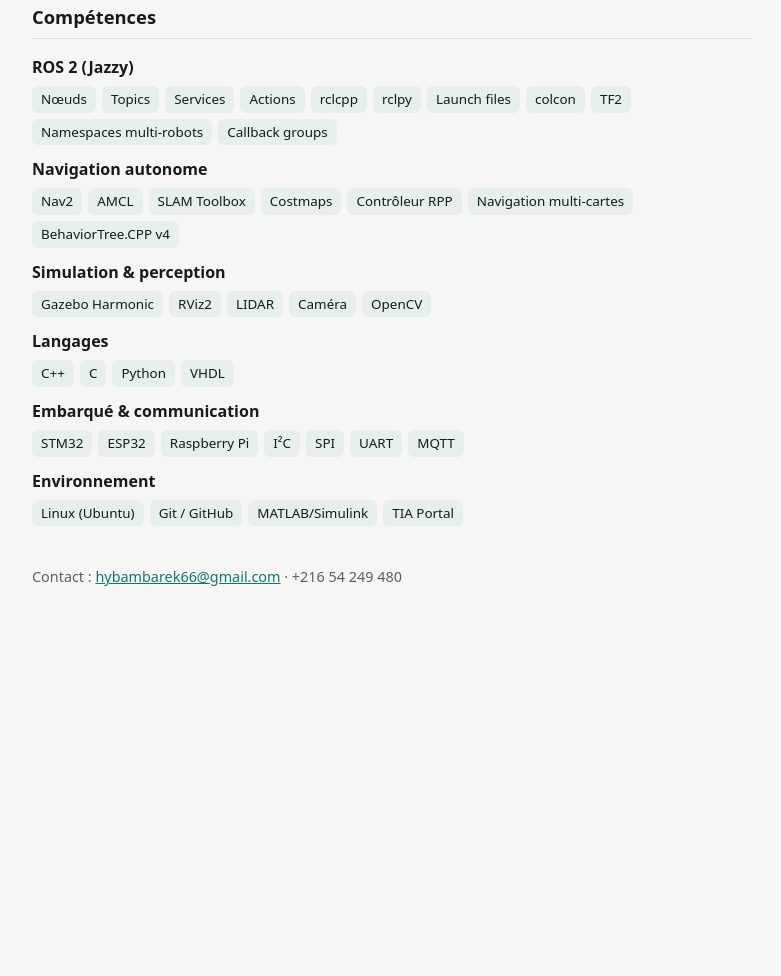
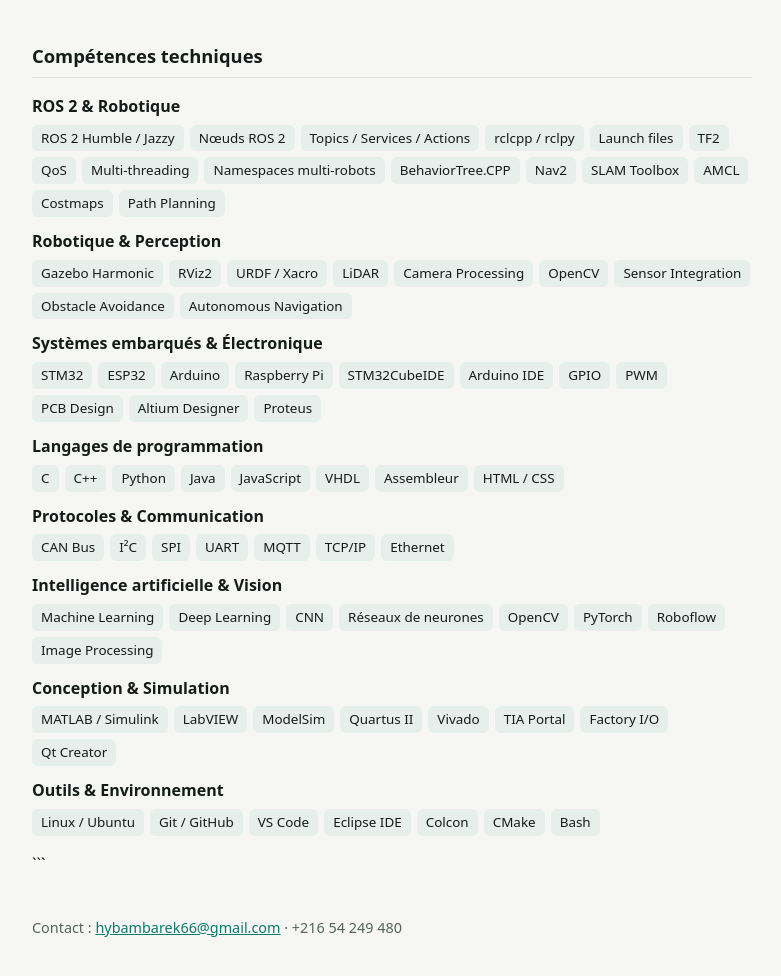
Before and after one commit to hiba-mb/portfolio, a plain HTML site: page index.html in a window 1280 px wide. Shown: the part 2589-3565 px from the top of the page, without its empty margins (248-1029 px from the left). Before the commit the page ends 3250 px from the top, so only its background shows below. Drawn offline with Linux system fonts and the light colour scheme.

Commit message:
Update index.html

````diff
--- a/index.html
+++ b/index.html
@@ -132,20 +132,118 @@ a{color:var(--accent)}
     <div class="chips"><span class="chip">Altium</span><span class="chip">PCB</span><span class="chip">MEMS</span></div>
   </div>
 
-  <h2>Compétences</h2>
-  <dl class="skills">
-    <dt>ROS 2 (Jazzy)</dt>
-    <dd class="chips"><span class="chip">Nœuds</span><span class="chip">Topics</span><span class="chip">Services</span><span class="chip">Actions</span><span class="chip">rclcpp</span><span class="chip">rclpy</span><span class="chip">Launch files</span><span class="chip">colcon</span><span class="chip">TF2</span><span class="chip">Namespaces multi-robots</span><span class="chip">Callback groups</span></dd>
-    <dt>Navigation autonome</dt>
-    <dd class="chips"><span class="chip">Nav2</span><span class="chip">AMCL</span><span class="chip">SLAM Toolbox</span><span class="chip">Costmaps</span><span class="chip">Contrôleur RPP</span><span class="chip">Navigation multi-cartes</span><span class="chip">BehaviorTree.CPP v4</span></dd>
-    <dt>Simulation &amp; perception</dt>
-    <dd class="chips"><span class="chip">Gazebo Harmonic</span><span class="chip">RViz2</span><span class="chip">LIDAR</span><span class="chip">Caméra</span><span class="chip">OpenCV</span></dd>
-    <dt>Langages</dt>
-    <dd class="chips"><span class="chip">C++</span><span class="chip">C</span><span class="chip">Python</span><span class="chip">VHDL</span></dd>
-    <dt>Embarqué &amp; communication</dt>
-    <dd class="chips"><span class="chip">STM32</span><span class="chip">ESP32</span><span class="chip">Raspberry Pi</span><span class="chip">I²C</span><span class="chip">SPI</span><span class="chip">UART</span><span class="chip">MQTT</span></dd>
-    <dt>Environnement</dt>
-    <dd class="chips"><span class="chip">Linux (Ubuntu)</span><span class="chip">Git / GitHub</span><span class="chip">MATLAB/Simulink</span><span class="chip">TIA Portal</span></dd>
+  ```html
+<h2>Compétences techniques</h2>
+
+<dl class="skills">
+
+  <dt>ROS 2 &amp; Robotique</dt>
+  <dd class="chips">
+    <span class="chip">ROS 2 Humble / Jazzy</span>
+    <span class="chip">Nœuds ROS 2</span>
+    <span class="chip">Topics / Services / Actions</span>
+    <span class="chip">rclcpp / rclpy</span>
+    <span class="chip">Launch files</span>
+    <span class="chip">TF2</span>
+    <span class="chip">QoS</span>
+    <span class="chip">Multi-threading</span>
+    <span class="chip">Namespaces multi-robots</span>
+    <span class="chip">BehaviorTree.CPP</span>
+    <span class="chip">Nav2</span>
+    <span class="chip">SLAM Toolbox</span>
+    <span class="chip">AMCL</span>
+    <span class="chip">Costmaps</span>
+    <span class="chip">Path Planning</span>
+  </dd>
+
+  <dt>Robotique &amp; Perception</dt>
+  <dd class="chips">
+    <span class="chip">Gazebo Harmonic</span>
+    <span class="chip">RViz2</span>
+    <span class="chip">URDF / Xacro</span>
+    <span class="chip">LiDAR</span>
+    <span class="chip">Camera Processing</span>
+    <span class="chip">OpenCV</span>
+    <span class="chip">Sensor Integration</span>
+    <span class="chip">Obstacle Avoidance</span>
+    <span class="chip">Autonomous Navigation</span>
+  </dd>
+
+  <dt>Systèmes embarqués &amp; Électronique</dt>
+  <dd class="chips">
+    <span class="chip">STM32</span>
+    <span class="chip">ESP32</span>
+    <span class="chip">Arduino</span>
+    <span class="chip">Raspberry Pi</span>
+    <span class="chip">STM32CubeIDE</span>
+    <span class="chip">Arduino IDE</span>
+    <span class="chip">GPIO</span>
+    <span class="chip">PWM</span>
+    <span class="chip">PCB Design</span>
+    <span class="chip">Altium Designer</span>
+    <span class="chip">Proteus</span>
+  </dd>
+
+  <dt>Langages de programmation</dt>
+  <dd class="chips">
+    <span class="chip">C</span>
+    <span class="chip">C++</span>
+    <span class="chip">Python</span>
+    <span class="chip">Java</span>
+    <span class="chip">JavaScript</span>
+    <span class="chip">VHDL</span>
+    <span class="chip">Assembleur</span>
+    <span class="chip">HTML / CSS</span>
+  </dd>
+
+  <dt>Protocoles &amp; Communication</dt>
+  <dd class="chips">
+    <span class="chip">CAN Bus</span>
+    <span class="chip">I²C</span>
+    <span class="chip">SPI</span>
+    <span class="chip">UART</span>
+    <span class="chip">MQTT</span>
+    <span class="chip">TCP/IP</span>
+    <span class="chip">Ethernet</span>
+  </dd>
+
+  <dt>Intelligence artificielle &amp; Vision</dt>
+  <dd class="chips">
+    <span class="chip">Machine Learning</span>
+    <span class="chip">Deep Learning</span>
+    <span class="chip">CNN</span>
+    <span class="chip">Réseaux de neurones</span>
+    <span class="chip">OpenCV</span>
+    <span class="chip">PyTorch</span>
+    <span class="chip">Roboflow</span>
+    <span class="chip">Image Processing</span>
+  </dd>
+
+  <dt>Conception &amp; Simulation</dt>
+  <dd class="chips">
+    <span class="chip">MATLAB / Simulink</span>
+    <span class="chip">LabVIEW</span>
+    <span class="chip">ModelSim</span>
+    <span class="chip">Quartus II</span>
+    <span class="chip">Vivado</span>
+    <span class="chip">TIA Portal</span>
+    <span class="chip">Factory I/O</span>
+    <span class="chip">Qt Creator</span>
+  </dd>
+
+  <dt>Outils &amp; Environnement</dt>
+  <dd class="chips">
+    <span class="chip">Linux / Ubuntu</span>
+    <span class="chip">Git / GitHub</span>
+    <span class="chip">VS Code</span>
+    <span class="chip">Eclipse IDE</span>
+    <span class="chip">Colcon</span>
+    <span class="chip">CMake</span>
+    <span class="chip">Bash</span>
+  </dd>
+
+</dl>
+```
 
   <footer>
     <p>Contact : <a href="mailto:hybambarek66@gmail.com">hybambarek66@gmail.com</a> · +216 54 249 480</p>
````
